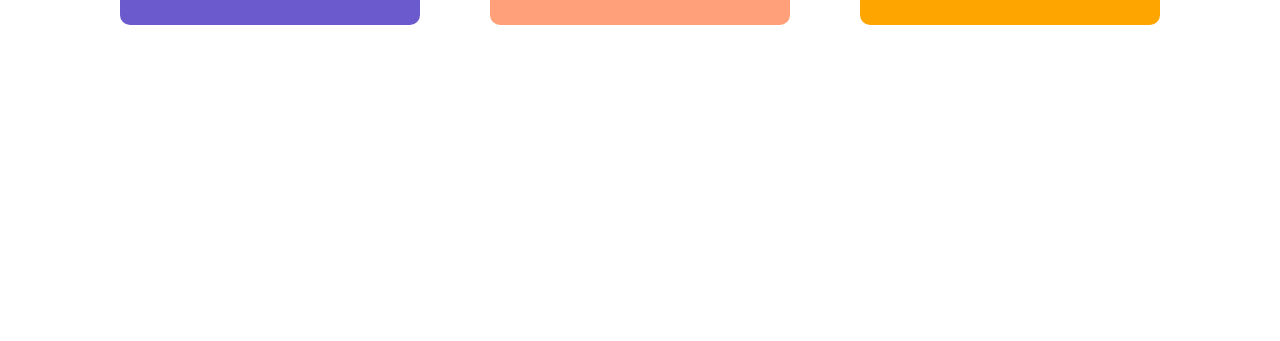
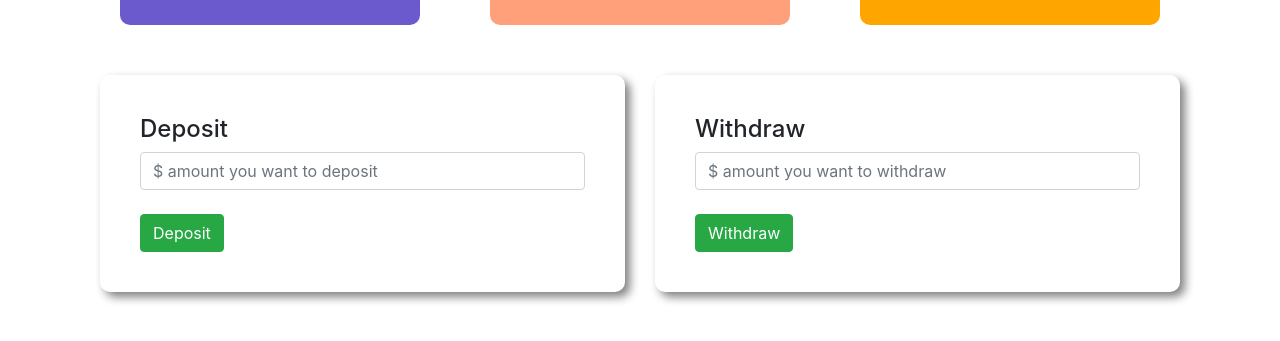
Before and after one commit to emon1995/pioneer-bank, a plain HTML site: page index.html in a window 1280 px wide. Both pictures are taken after a click on the button "Enter". Shown: the part 193-534 px from the top of the page. Drawn offline with nearby package versions, Linux system fonts and the light colour scheme.

Commit message:
Deposit Withdraw fields create

```diff
--- a/index.html
+++ b/index.html
@@ -44,6 +44,24 @@
                 </div>
             </div>
         </div>
+        <div class="row">
+            <div class="col-md-6">
+                <div class="submit-area">
+                    <h4>Deposit</h4>
+                    <input placeholder="$ amount you want to deposit" class="form-control" type="text">
+                    <br>
+                    <button class="btn btn-success">Deposit</button>
+                </div>
+            </div>
+            <div class="col-md-6 ">
+                <div class="submit-area">
+                    <h4>Withdraw</h4>
+                    <input placeholder="$ amount you want to withdraw" class="form-control" type="text">
+                    <br>
+                    <button class="btn btn-success">Withdraw</button>
+                </div>
+            </div>
+        </div>
     </div>
 
 
```
